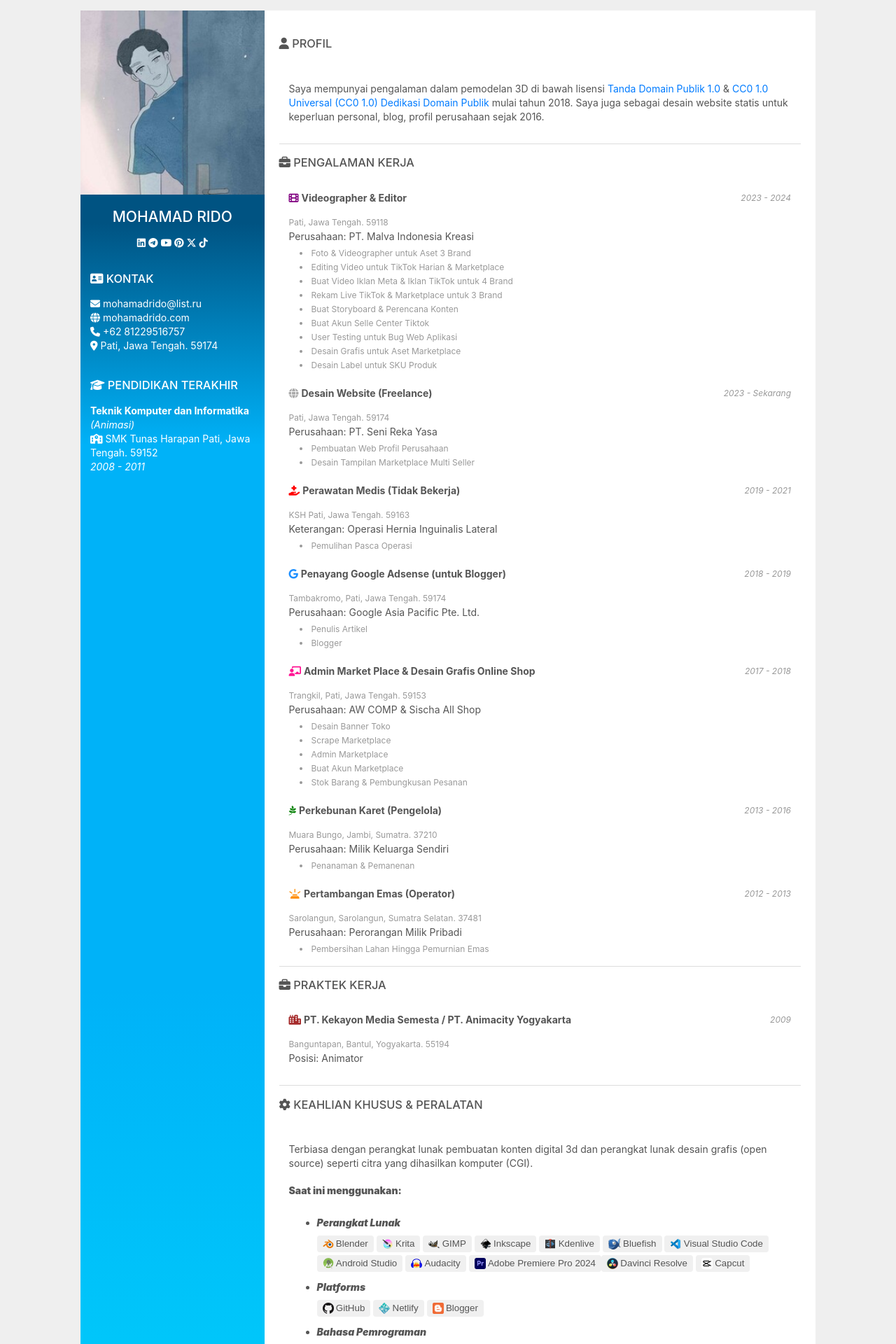
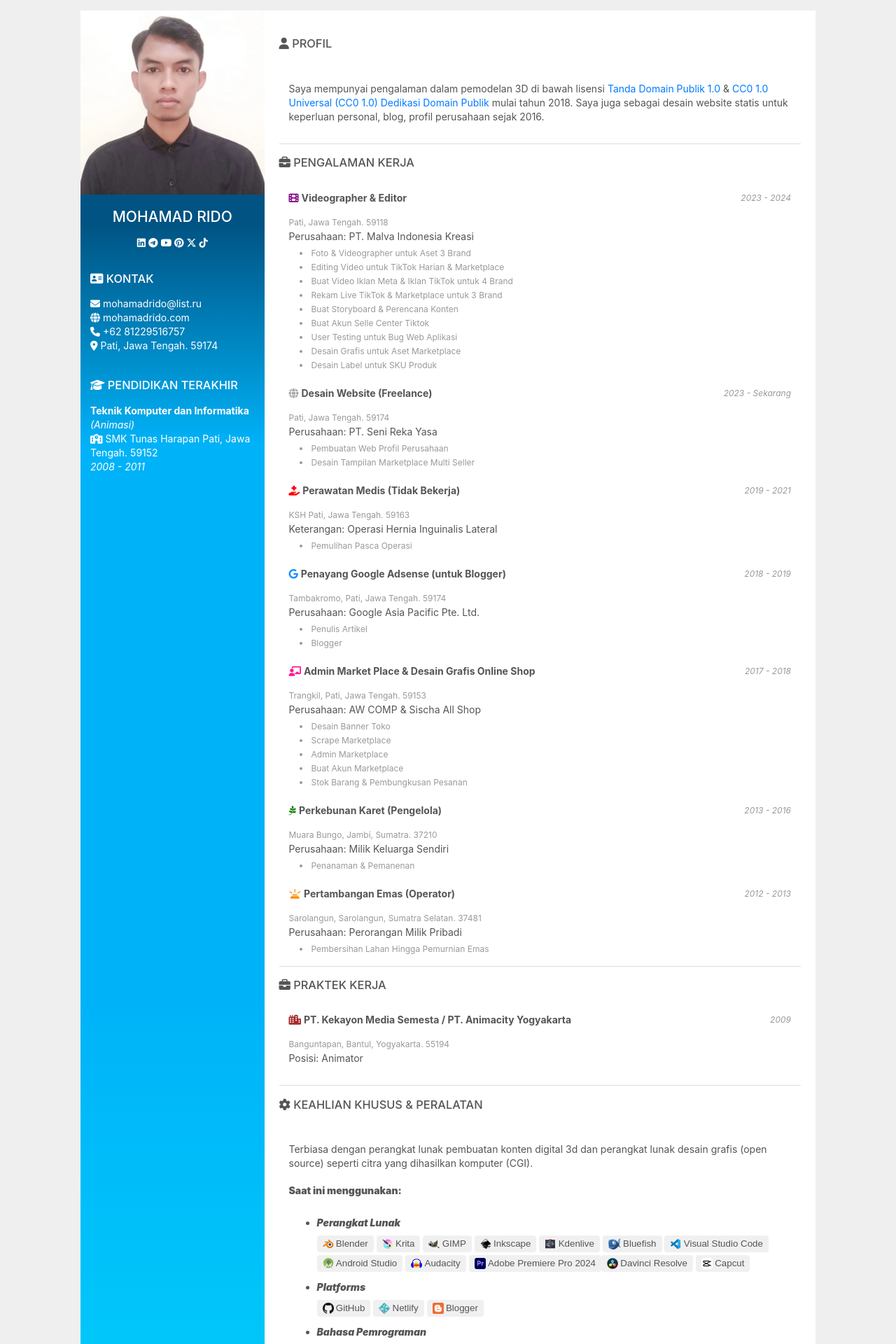
Before and after one commit to j5sacolasembalagens-pixel/xkhujztrbowverbtqv9mmmgnutuqjjakzdfafbwww, a Jekyll site: the page built from id.html, in a window 1280 px wide. Shown: the top 1920 px of the page at 70% size. Built offline with Jekyll 4.4.1, drawn with Linux system fonts in a browser that asks for light colours; nearby versions of some CDN libraries.

Commit message:
Update id.html

```diff
--- a/id.html
+++ b/id.html
@@ -6,7 +6,7 @@ layout: default
   <div class="column1">
 
   <div style="text-align: center;">
-  <img src="https://about.mohamadrido.com/profile.jpg">
+  <img src="https://about.mohamadrido.com/about.jpg">
     <h2 style="text-align: center;">MOHAMAD RIDO</h2>
     <div class="container1">
     <a href="https://linkedin.com/in/mohamadrido"><i class="fab fa-linkedin"></i></a>
```
